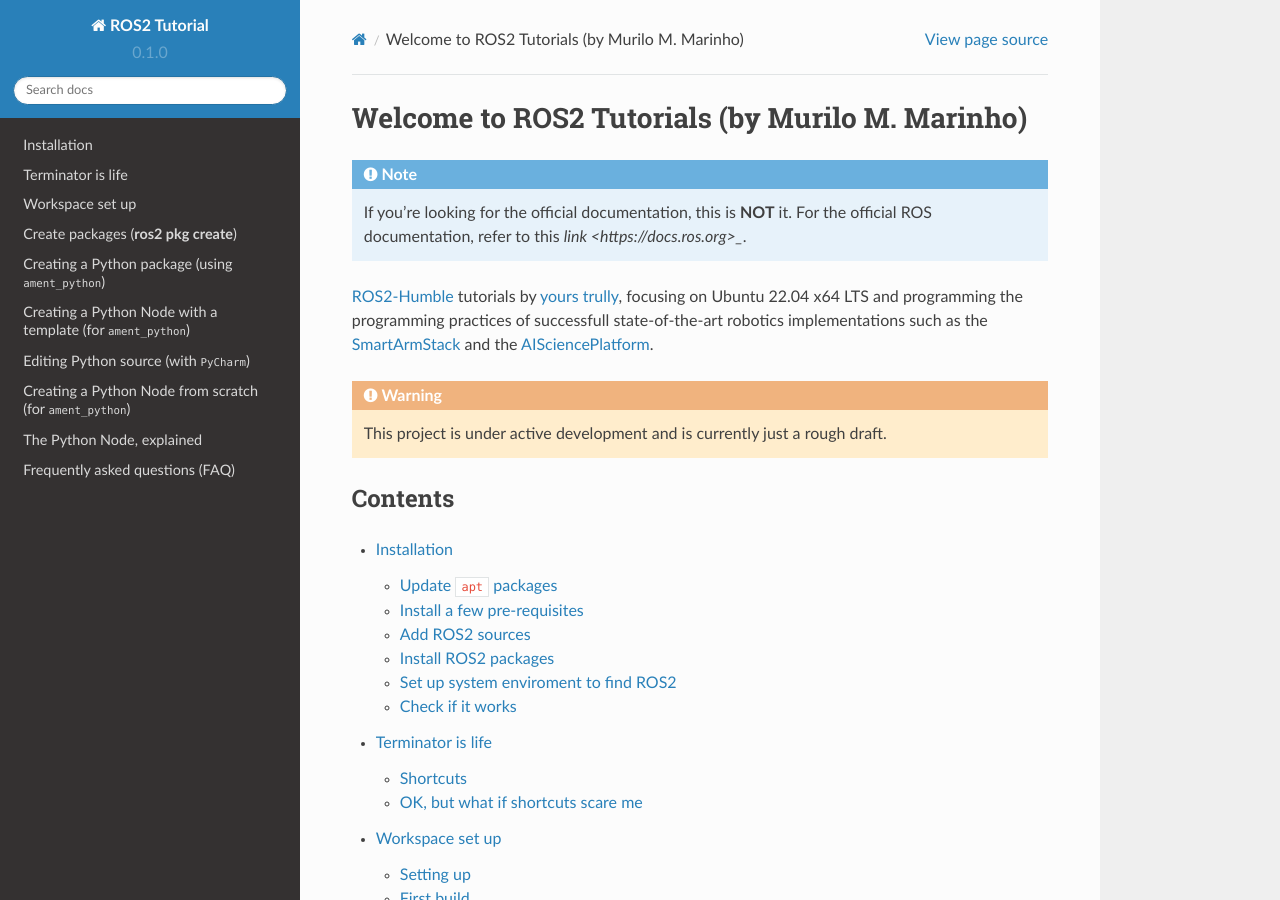
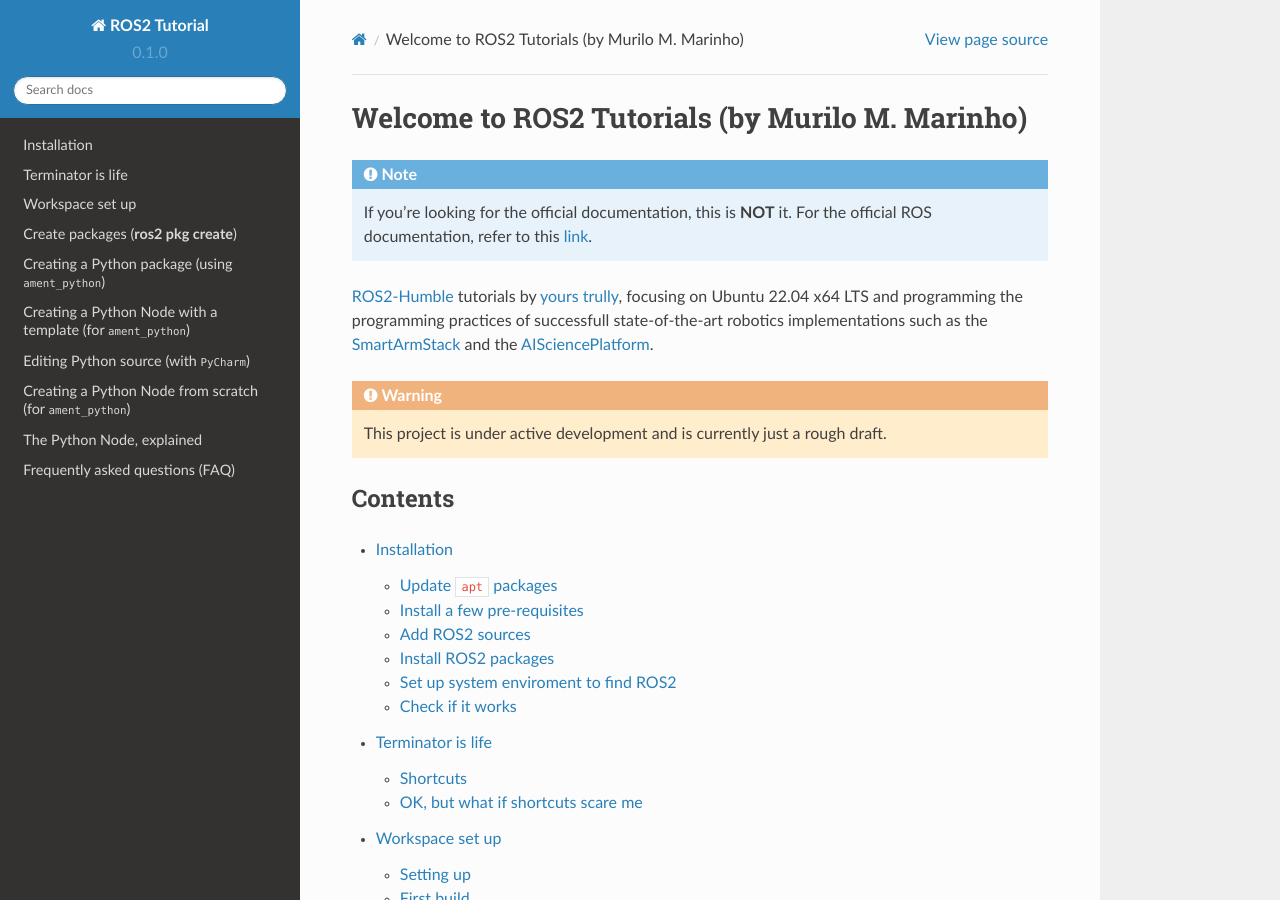
Before and after one commit to mmmarinho/ROS2_Tutorial, a Sphinx documentation site: the page built from docs/source/index.rst, in a window 1280 px wide and 900 px high. Built offline with Sphinx 7.4.7 and the Read the Docs theme 2.0.0, drawn with Linux system fonts in a browser that asks for light colours.

Commit message:
Update index.rst

```diff
--- a/docs/source/index.rst
+++ b/docs/source/index.rst
@@ -3,7 +3,7 @@
 
 .. note::
 
-   If you're looking for the official documentation, this is **NOT** it. For the official ROS documentation, refer to this `link <https://docs.ros.org>_`.
+   If you're looking for the official documentation, this is **NOT** it. For the official ROS documentation, refer to this `link <https://docs.ros.org>`_.
 
 
 ROS2-Humble_ tutorials by `yours trully <https://murilomarinho.info/>`_, focusing on Ubuntu 22.04 x64 LTS and programming the programming practices of successfull state-of-the-art robotics implementations such as the `SmartArmStack <https://github.com/SmartArmStack>`_ and the `AISciencePlatform <https://github.com/AISciencePlatform>`_.
```
